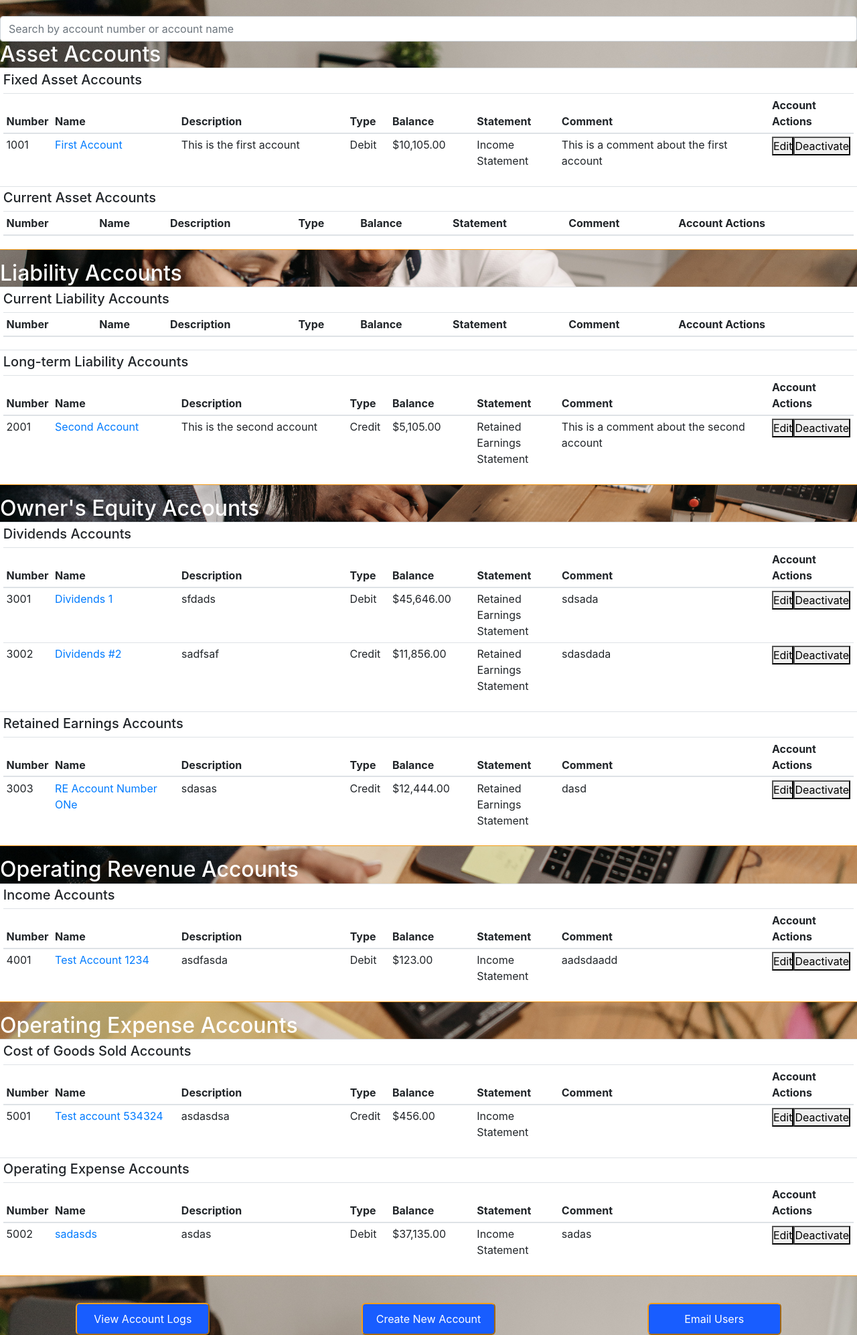
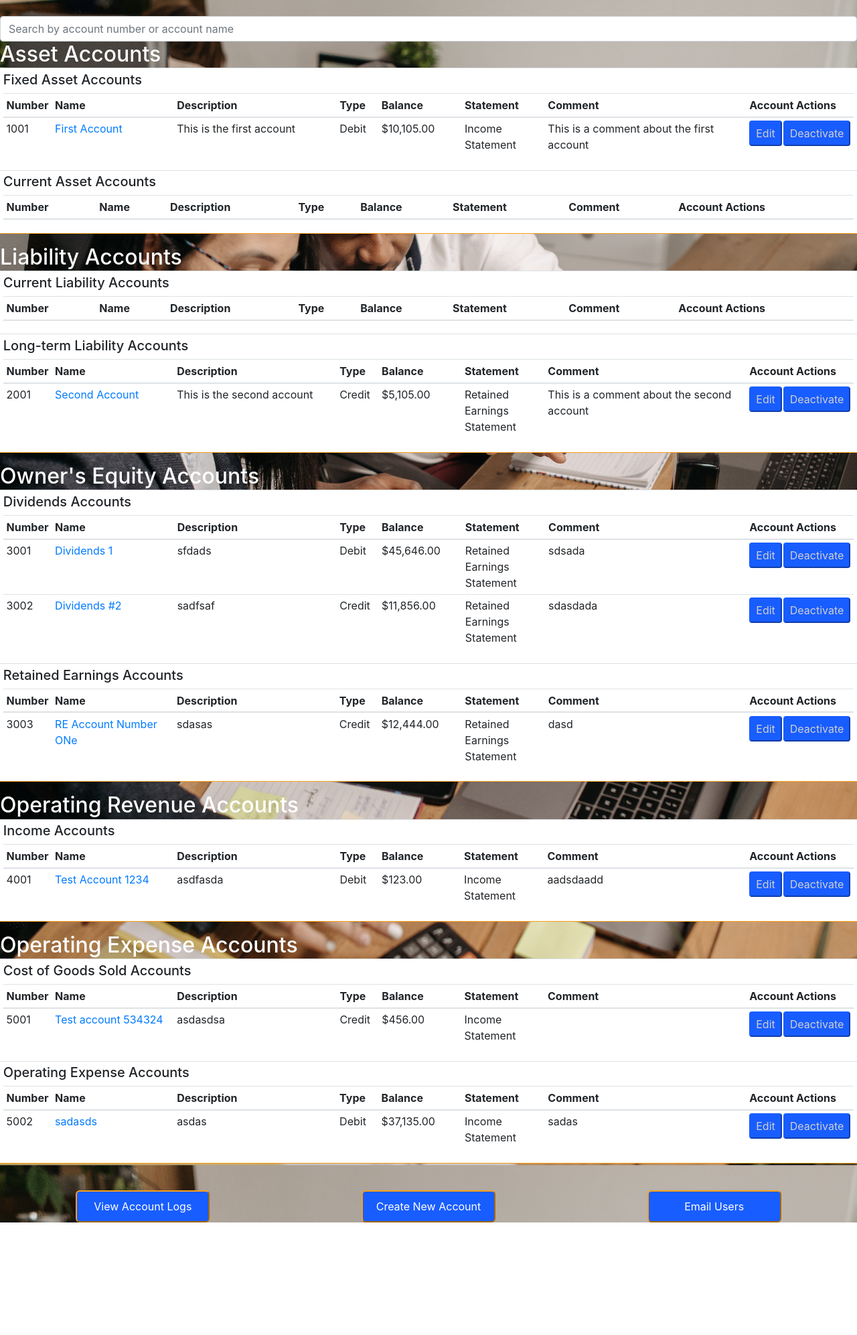
Before and after one commit to appl-domain-group-1/Bookkeeping-Buddy, a Flask app: page /fin_accts/ in a window 1280 px wide. Shown: the part 178-2171 px from the top of the page at 67% size. After the commit the page ends 2003 px from the top, so only its background shows below. Run offline with Flask 2, Linux system fonts and the light colour scheme; a user stored in the database is signed in; data comes from the database, SQL or seed files in the repository; lists and menus that the app fills with data are empty; some libraries are stand-ins or nearby versions.

Commit message:
Also, styling edit and deactivate button

```diff
--- a/appl_domain/templates/fin_accts/view_accounts.html
+++ b/appl_domain/templates/fin_accts/view_accounts.html
@@ -111,14 +111,14 @@
                                                                  aria-label="Basic example">
                                                                 <button data-toggle="tooltip" data-placement="top"
                                                                         title="Edit financial account" type="button"
-                                                                        style="display: block; margin: auto"
+                                                                        style="display: block;margin-right: 2px; color: #CFCFCF; background-color: #185DFF; border-radius:4px; padding: 5px 8px; border-color: #185DFF"
                                                                         onclick="window.location.href='{{ url_for("fin_accts.edit_account", account_num=account['acct_num'] ) }}'">
                                                                     Edit
                                                                 </button>
                                                                 <button data-toggle="tooltip" data-placement="top"
                                                                         title="Deactivate or Activate financial account"
                                                                         type="button"
-                                                                        style="display: block; margin: auto"
+                                                                        style="display: block; margin: auto; color: #CFCFCF; background-color: #185DFF; padding: 5px 8px; border-radius:4px; border-color: #185DFF"
                                                                         onclick="window.location.href='{{ url_for('fin_accts.deactivate_account', account_num=account['acct_num']) }}'">
                                                                     {% if account['active'] == 1 %}Deactivate{% else %}
                                                                         Activate{% endif %}</button>
```
